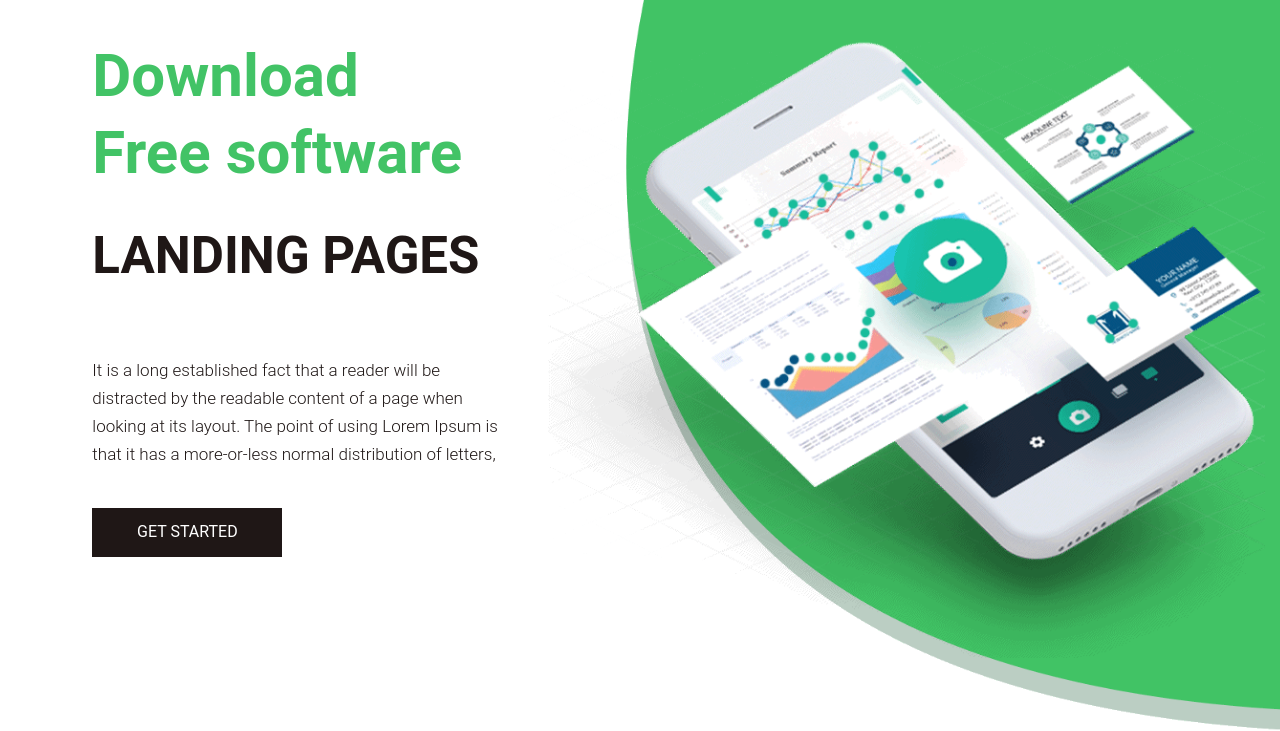
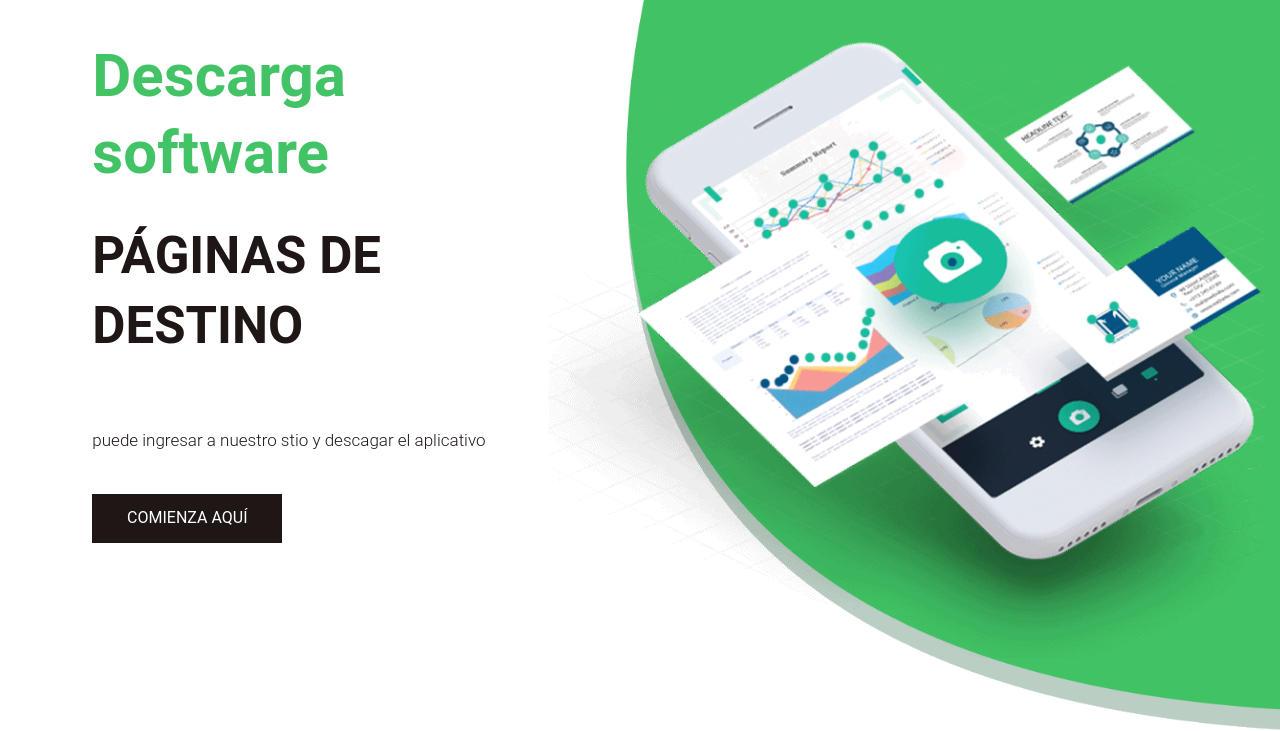
Before and after one commit to tayvlor/capacitacion-, a plain HTML site: page index.html in a window 1280 px wide. Shown: the part 95-826 px from the top of the page. Drawn offline with nearby package versions, Linux system fonts and the light colour scheme.

Commit message:
Modificación de idioma index
se realiza modificacion de idioma

```diff
--- a/index.html
+++ b/index.html
@@ -71,10 +71,10 @@
                   <div class="row d_flex">
                      <div class="col-md-5">
                         <div class="text-bg">
-                           <span>Download <br> Free software</span>
-                           <h1>landing pages</h1>
-                           <p>It is a long established fact that a reader will be distracted by the readable content of a page when looking at its layout. The point of using Lorem Ipsum is that it has a more-or-less normal distribution of letters,</p>
-                           <a href="#">Get Started</a>
+                           <span>Descarga <br> software</span>
+                           <h1>páginas de destino</h1>
+                           <p>puede ingresar a nuestro stio y descagar el aplicativo</p>
+                           <a href="#">comienza aquí</a>
                         </div>
                      </div>
                      <div class="col-md-7">
```
